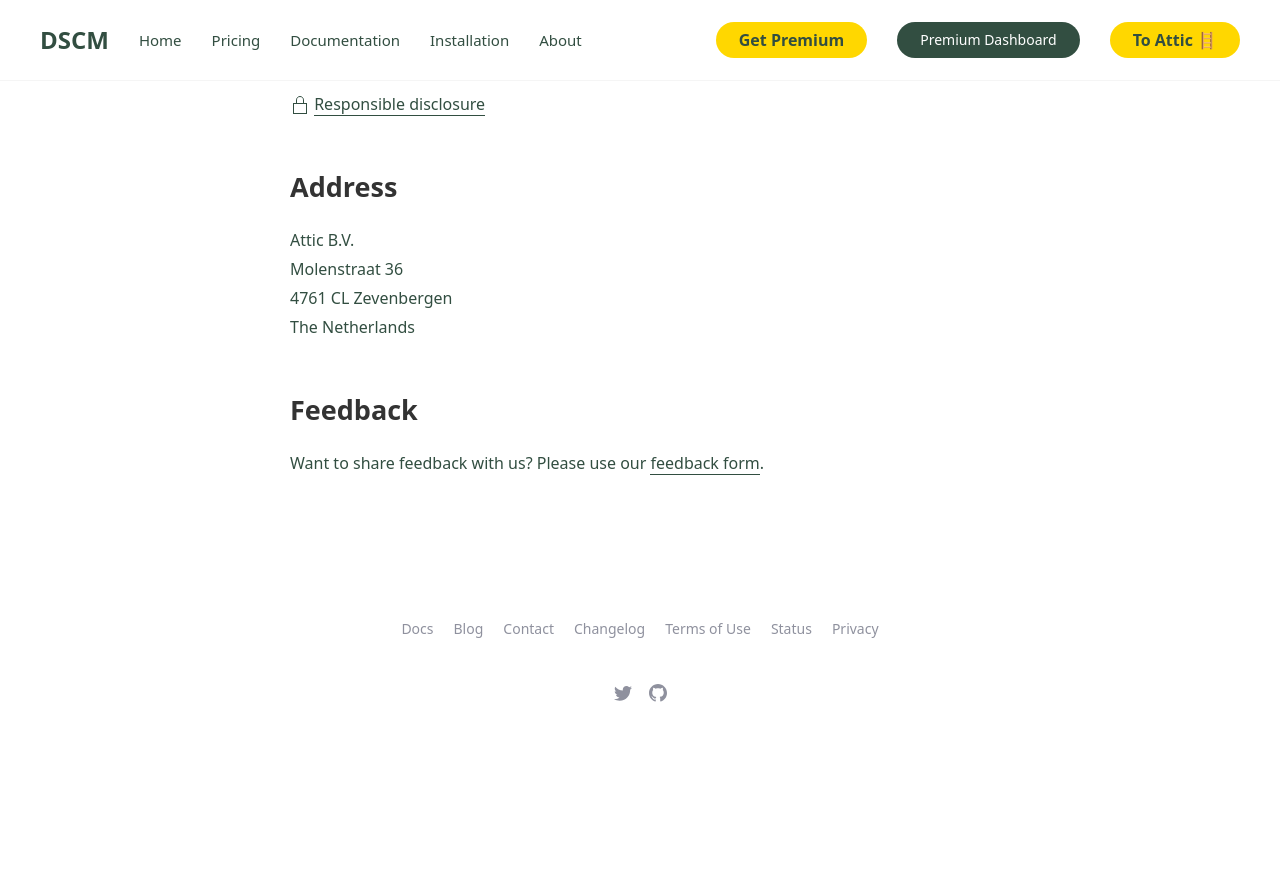
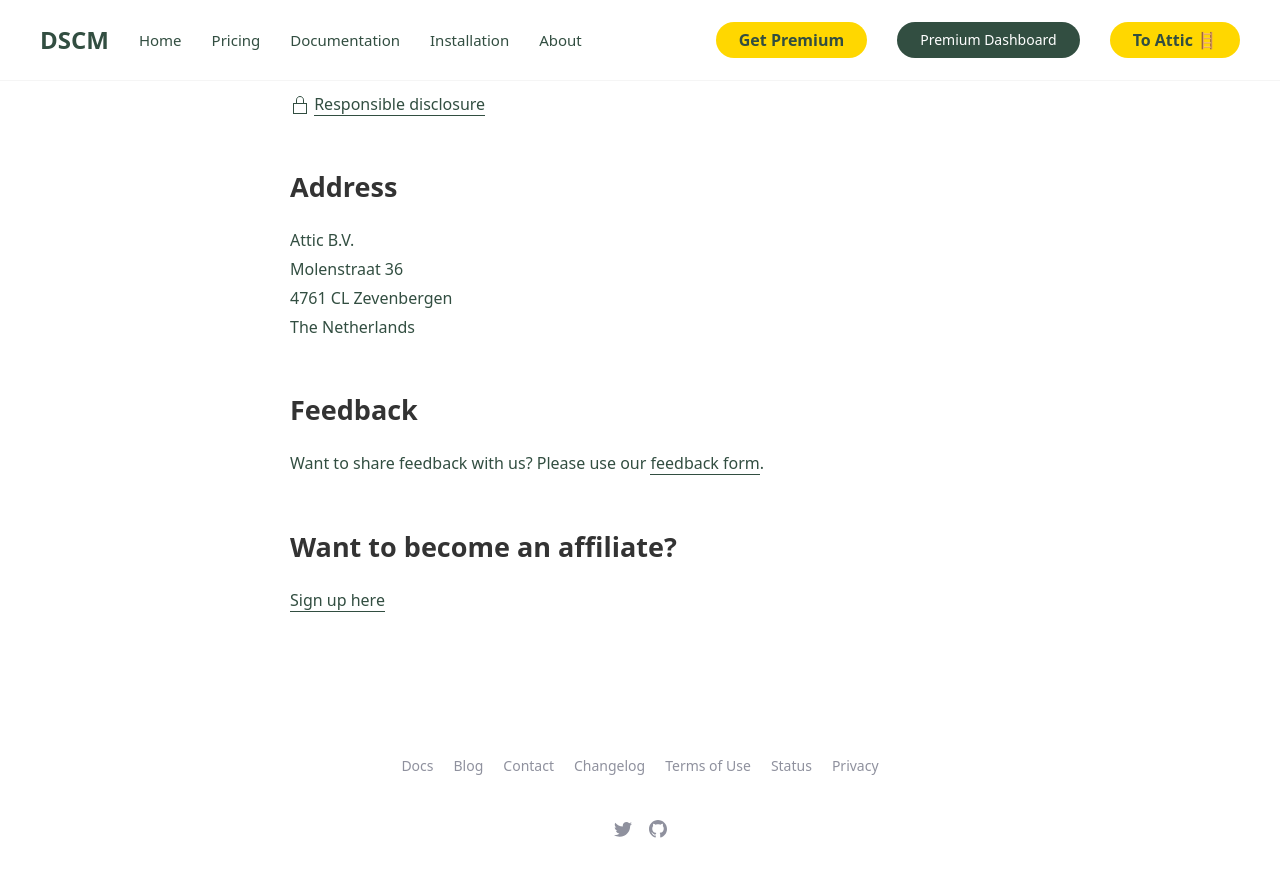
Before and after one commit to didsomeonecloneme/didsomeonecloneme.github.io, a Jekyll site: the page built from pages/contact.md, in a window 1280 px wide and 900 px high, scrolled down 666 px. Shown: the top 877 px of the window. Built offline with Jekyll 4.4.1, drawn with Linux system fonts in a browser that asks for light colours; before the commit the page ends 1429 px from its top, so only the background shows below that.

Commit message:
Update contact.md

```diff
--- a/pages/contact.md
+++ b/pages/contact.md
@@ -33,3 +33,6 @@ The Netherlands
 
 ## Feedback
 Want to share feedback with us? Please use our <a href="https://zolderbv.typeform.com/dscm-feedback">feedback form</a>.
+
+## Want to become an affiliate?
+<a href="https://atticsecurity.lemonsqueezy.com/affiliates">Sign up here</a>
```
